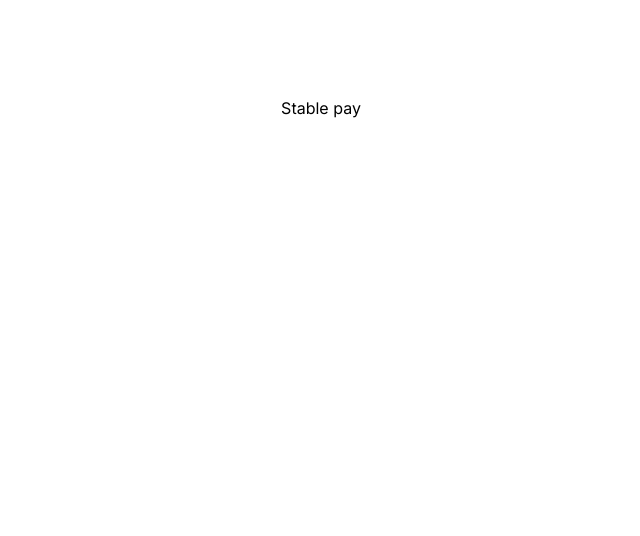
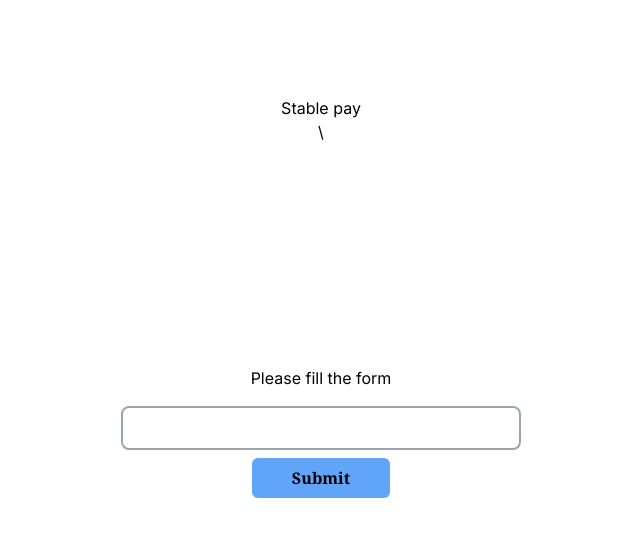
Before and after one commit to Emmanueluzoezie/stable_pay_frontend, a Next.js app: page / in a window 1280 px wide. Shown: the top 536 px of the page, without its empty margins (319-959 px from the left). Built offline with nearby package versions, Linux system fonts and the light colour scheme.

Commit message:
make the build route to home

```diff
--- a/app/components/RegisterForm.tsx
+++ b/app/components/RegisterForm.tsx
@@ -1,10 +1,12 @@
 "use client"
 import axios from 'axios'
+import { useRouter } from 'next/navigation'
 import React, { useEffect } from 'react'
 import { SubmitHandler, useForm } from 'react-hook-form'
 import { toast } from "react-hot-toast"
 
 const RegisterForm = () => {
+    const router = useRouter()
 
     const {
         register,
@@ -29,6 +31,7 @@ const RegisterForm = () => {
             await localStorage.setItem('payAccount', response.data.split.payingAccount);
             console.log(response.data.split.payingAccount)
             toast.success('Account is successfully created', { id: notification });
+            router.push("/")
         } catch (error) {
             console.error('Error:', error);
             toast.error('Error', { id: notification });
--- a/app/page.tsx
+++ b/app/page.tsx
@@ -1,8 +1,10 @@
+import RegisterForm from "./components/RegisterForm";
 
 export default function Home() {
   return (
     <main className="flex min-h-screen flex-col items-center justify-between p-24">
-      <h2>Stable pay</h2>
+      <h2>Stable pay</h2>\
+      <RegisterForm />
     </main>
   );
 }
```
